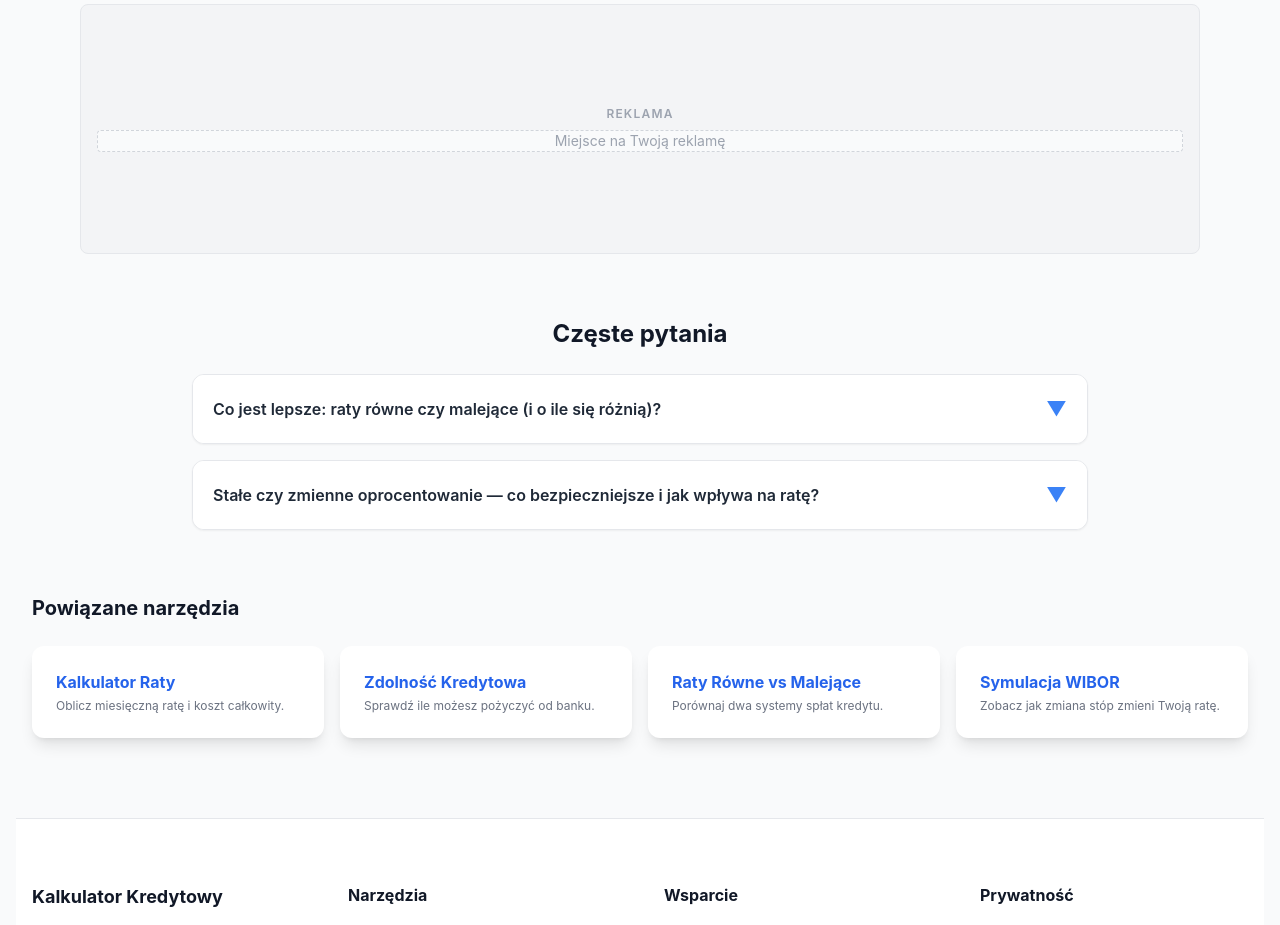
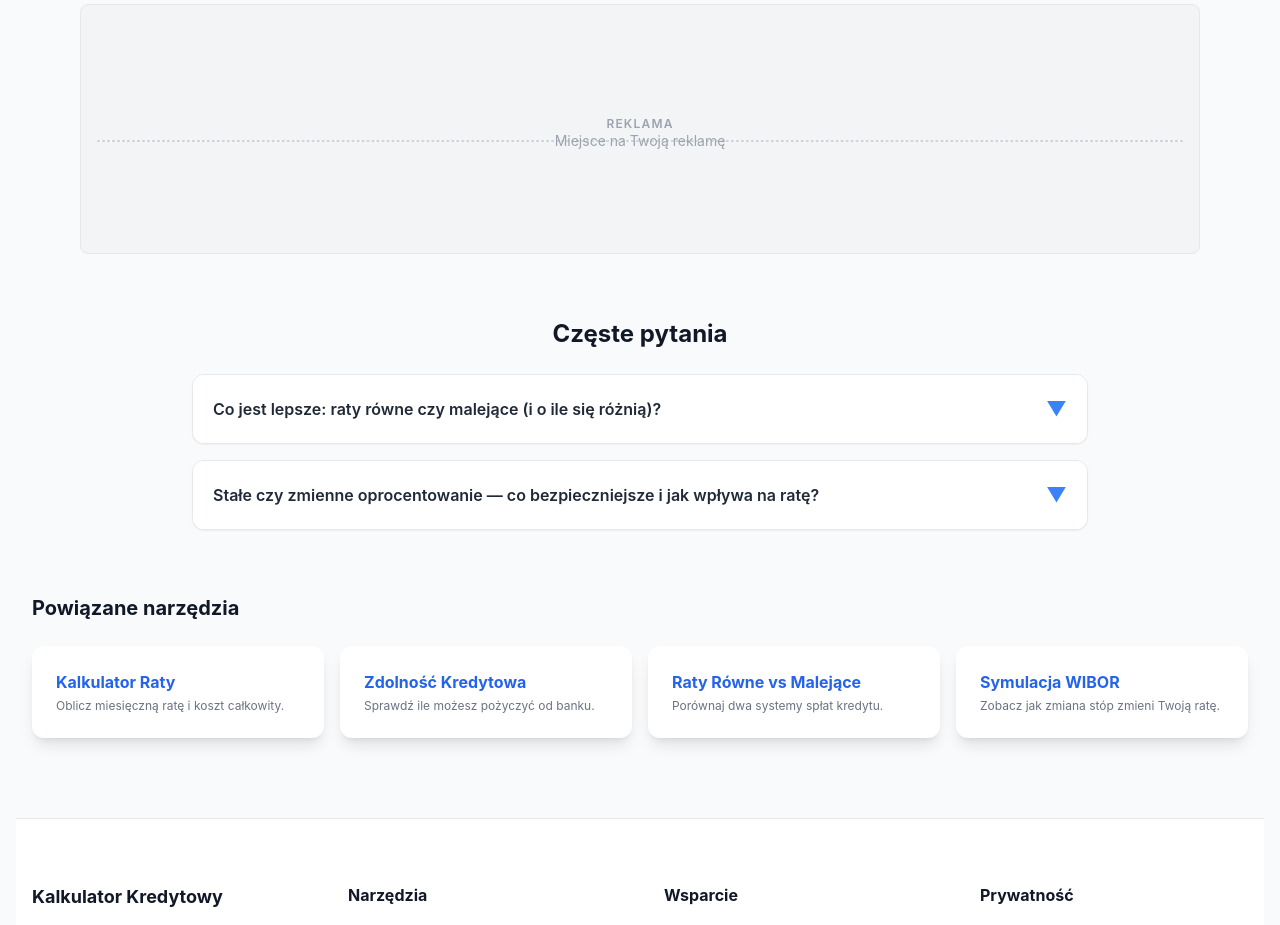
Before and after one commit to kawlas/KREDYT, a React (Vite) app: page /raty-rowne-czy-malejace in a window 1280 px wide. Shown: the part 1540-2465 px from the top of the page. Built offline with nearby package versions, Linux system fonts and the light colour scheme; no server answers.

Commit message:
feat: integrate Google AdSense by adding `ads.txt`, loading the AdSense script, and implementing the `AdSlot` component.

```diff
--- a/index.html
+++ b/index.html
@@ -4,6 +4,8 @@
     <meta charset="UTF-8" />
     <link rel="icon" type="image/svg+xml" href="/vite.svg" />
     <meta name="viewport" content="width=device-width, initial-scale=1.0" />
+    <script async src="https://pagead2.googlesyndication.com/pagead/js/adsbygoogle.js?client=ca-pub-9858525623868903"
+     crossorigin="anonymous"></script>
     <!--app-head-->
   </head>
   <body>
--- a/src/components/shared/AdSlot.tsx
+++ b/src/components/shared/AdSlot.tsx
@@ -1,15 +1,33 @@
 
+import { useEffect } from 'react'
 
 interface AdSlotProps {
   className?: string
 }
 
 export default function AdSlot({ className = '' }: AdSlotProps) {
+  useEffect(() => {
+    try {
+      // @ts-ignore
+      (window.adsbygoogle = window.adsbygoogle || []).push({});
+    } catch (e) {
+      console.error('Adsbygoogle error:', e);
+    }
+  }, []);
+
   return (
     <div className={`w-full bg-gray-100 border border-gray-200 rounded-lg flex flex-col items-center justify-center text-gray-400 p-4 ${className}`} style={{ minHeight: '250px' }}>
       <span className="text-xs uppercase tracking-widest font-semibold mb-2">Reklama</span>
-      <div className="w-full h-full flex items-center justify-center bg-gray-50 rounded border border-dashed border-gray-300">
-        <span className="text-sm">Miejsce na Twoją reklamę</span>
+      <div className="w-full h-full flex items-center justify-center bg-gray-50 rounded border border-dashed border-gray-300 overflow-hidden">
+        {/* Google AdSense Unit Placeholder */}
+        <ins className="adsbygoogle"
+             style={{ display: 'block' }}
+             data-ad-client="ca-pub-9858525623868903"
+             data-ad-slot="YOUR_AD_SLOT_ID" // User should replace this with a real slot ID
+             data-ad-format="auto"
+             data-full-width-responsive="true"></ins>
+
+        <span className="text-sm absolute pointer-events-none">Miejsce na Twoją reklamę</span>
       </div>
     </div>
   )
```
Also changed, not shown: public/ads.txt (added).
